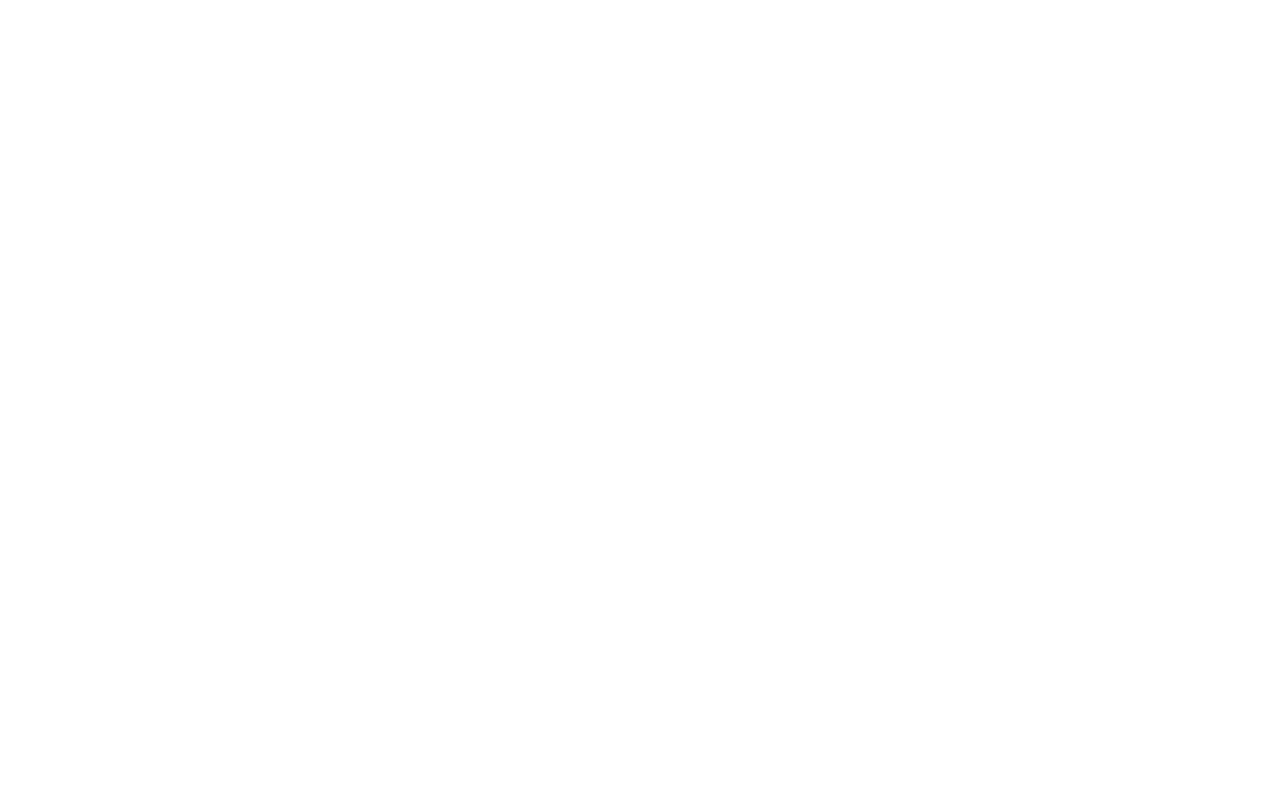
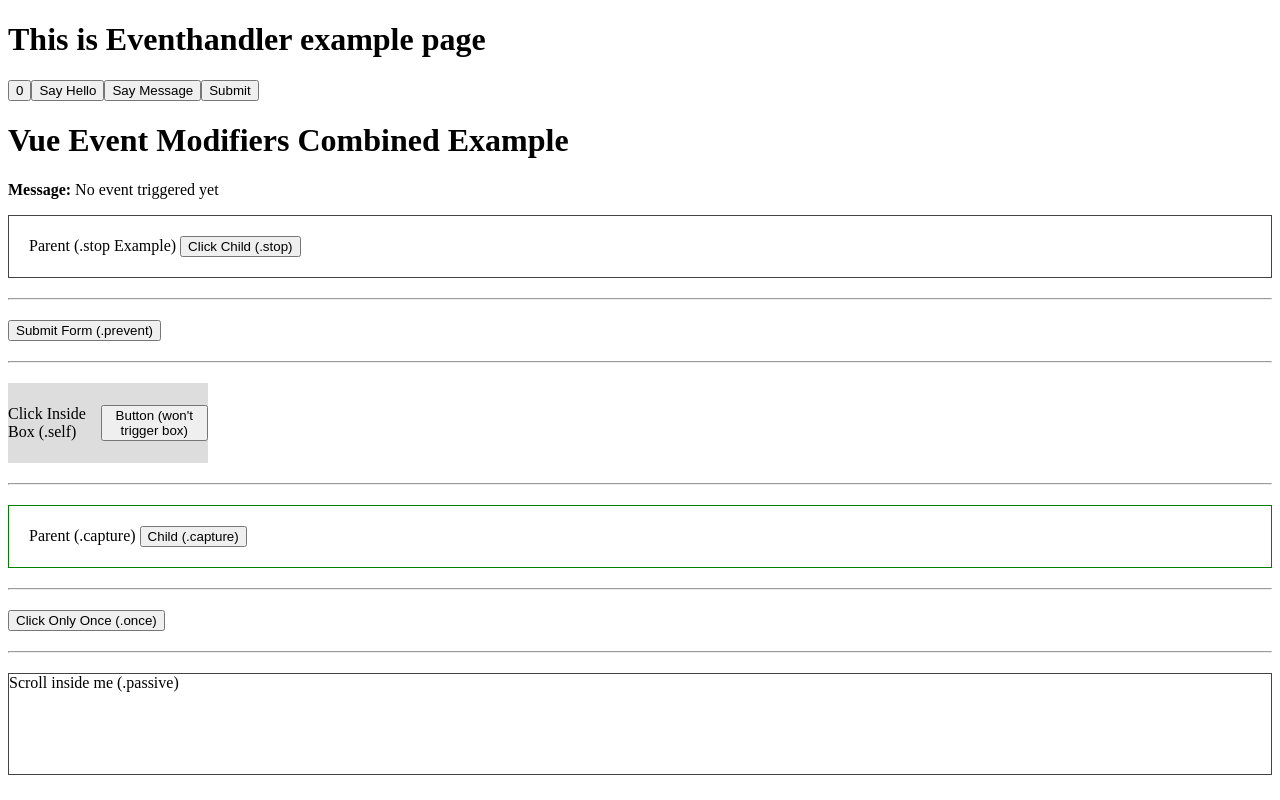
Before and after one commit to om-jasoliya91/vuedemo, a Vue app: page /event in a window 1280 px wide. Before the commit this address had no page. Built offline with nearby package versions, Linux system fonts and the light colour scheme.

Commit message:
Listening to Events,inline handler,method handler,Event Modifier

```diff
--- /dev/null
+++ b/src/components/practise/EventhandleExample.vue
@@ -0,0 +1,168 @@
+<script setup>
+import { ref } from 'vue'
+
+
+//  Basic Counter Example
+// reactive count variable
+const count = ref(0)
+
+// increase count when button clicked
+function countPlus() {
+  count.value++
+}
+
+//  Event + passing native event object
+// reactive name variable
+const name = ref('Vue.js')
+
+// receive event as parameter e
+function greet(e) {
+  alert(`hello ${name.value}!`)
+  alert(e.target.tagName) // prints which element triggered event
+}
+
+
+//  Passing custom arguments to a function
+function say(message) {
+  alert(message)
+}
+
+
+//  .prevent example (block default behavior)
+
+function warn(message, event) {
+  if (event) {
+    event.preventDefault() // stop default browser action
+  }
+  alert(message)
+}
+
+
+//  Combined Event Modifiers Section
+
+// reactive message to display feedback
+const message = ref('No event triggered yet')
+
+//  .once example
+function handleOnce() {
+  message.value = 'Clicked only once!'
+}
+
+// .stop example
+// child click does NOT bubble up
+function childClick() {
+  message.value = 'Child clicked (but no bubbling)'
+}
+
+// parent normally receives bubble events
+function parentClick() {
+  message.value = 'Parent clicked'
+}
+
+/*  .prevent example  */
+function handleSubmit() {
+  message.value = 'Form submit prevented!'
+}
+
+/* .self example */
+// triggers ONLY when clicking on the box itself, NOT children
+function boxClick() {
+  message.value = 'Box clicked (only if clicked directly on box)'
+}
+
+/*  .capture example */
+// capture means parent listens FIRST
+function captureParent() {
+  message.value = 'Capture Parent First'
+}
+
+function captureChild() {
+  message.value = 'Capture Child Second'
+}
+
+/* .passive example */
+// passive events cannot use preventDefault()
+// improves scroll performance
+function scrollHandler() {
+  message.value = 'Scrolling...'
+}
+</script>
+
+<template>
+  <h1>This is Eventhandler example page</h1>
+
+  <!-- Basic Counter Button -->
+  <button @click="countPlus">{{ count }}</button>
+
+  <!-- greet() receives event using $event -->
+  <button @click="greet($event)">
+    Say Hello
+  </button>
+
+  <!-- Passing custom argument -->
+  <button @click="say('Hello!')">Say Message</button>
+
+  <!-- Using .prevent manually in function -->
+  <button @click="warn('Form Cannot Submitted yet.', $event)">
+    Submit
+  </button>
+
+  <h1>Vue Event Modifiers Combined Example</h1>
+
+  <p><strong>Message:</strong> {{ message }}</p>
+
+  <!-- .stop Example  -->
+  <div @click="parentClick" style="padding:20px; border:1px solid #444;">
+    Parent (.stop Example)
+    <!-- .stop prevents event from reaching parent -->
+    <button @click.stop="childClick">Click Child (.stop)</button>
+  </div>
+
+  <hr />
+
+  <!-- .prevent Example -->
+  <form @submit.prevent="handleSubmit">
+    <button type="submit">Submit Form (.prevent)</button>
+  </form>
+
+  <hr />
+
+  <!--self Example-->
+  <!-- Trigger event ONLY when clicking on this DIV itself -->
+  <div @click.self="boxClick"
+    style="width:200px; height:80px; background:#ddd; display:flex; align-items:center; justify-content:center;">
+    Click Inside Box (.self)
+    <!-- Clicking this button will NOT trigger boxClick() -->
+    <button>Button (won't trigger box)</button>
+  </div>
+
+  <hr />
+
+  <!-- .capture Example  -->
+  <!-- Parent receives event FIRST -->
+  <div @click.capture="captureParent" style="padding:20px; border:1px solid green;">
+    Parent (.capture)
+    <button @click="captureChild">Child (.capture)</button>
+  </div>
+
+  <hr />
+
+  <!-- once Example  -->
+  <!-- This button works only ONCE -->
+  <button @click.once="handleOnce">Click Only Once (.once)</button>
+
+  <hr />
+
+  <!--passive Example -->
+  <!-- Scroll events do not block page performance -->
+  <div style="height:100px; overflow:auto; border:1px solid #444;" @scroll.passive="scrollHandler">
+    <div style="height:300px;">Scroll inside me (.passive)</div>
+  </div>
+
+</template>
+
+<style scoped>
+hr {
+  margin: 20px 0;
+}
+</style>
--- /dev/null
+++ b/src/components/viewfile/EventhandleView.vue
@@ -0,0 +1,7 @@
+<script setup>
+import EventhandleExample from '../practise/EventhandleExample.vue';
+</script>
+
+<template>
+  <EventhandleExample></EventhandleExample>
+</template>
--- a/src/router/index.js
+++ b/src/router/index.js
@@ -6,6 +6,7 @@
 import BindView from '@/components/viewfile/BindView.vue'
 import ConditionView from '@/components/viewfile/ConditionView.vue'
 import VforView from '@/components/viewfile/VforView.vue'
+import EventhandleView from '@/components/viewfile/EventhandleView.vue'
 
 const routes = [
   { path: '/', name: 'Welcome', component: WelcomeBack },
@@ -15,6 +16,7 @@
   { path: '/bind', name: 'Bind', component: BindView },
   { path: '/condition', name: 'Condition', component: ConditionView },
   { path: '/for', name: 'Vfor', component: VforView },
+  { path: '/event', name: 'Event', component: EventhandleView },
 ]
 
 const router = createRouter({
```
